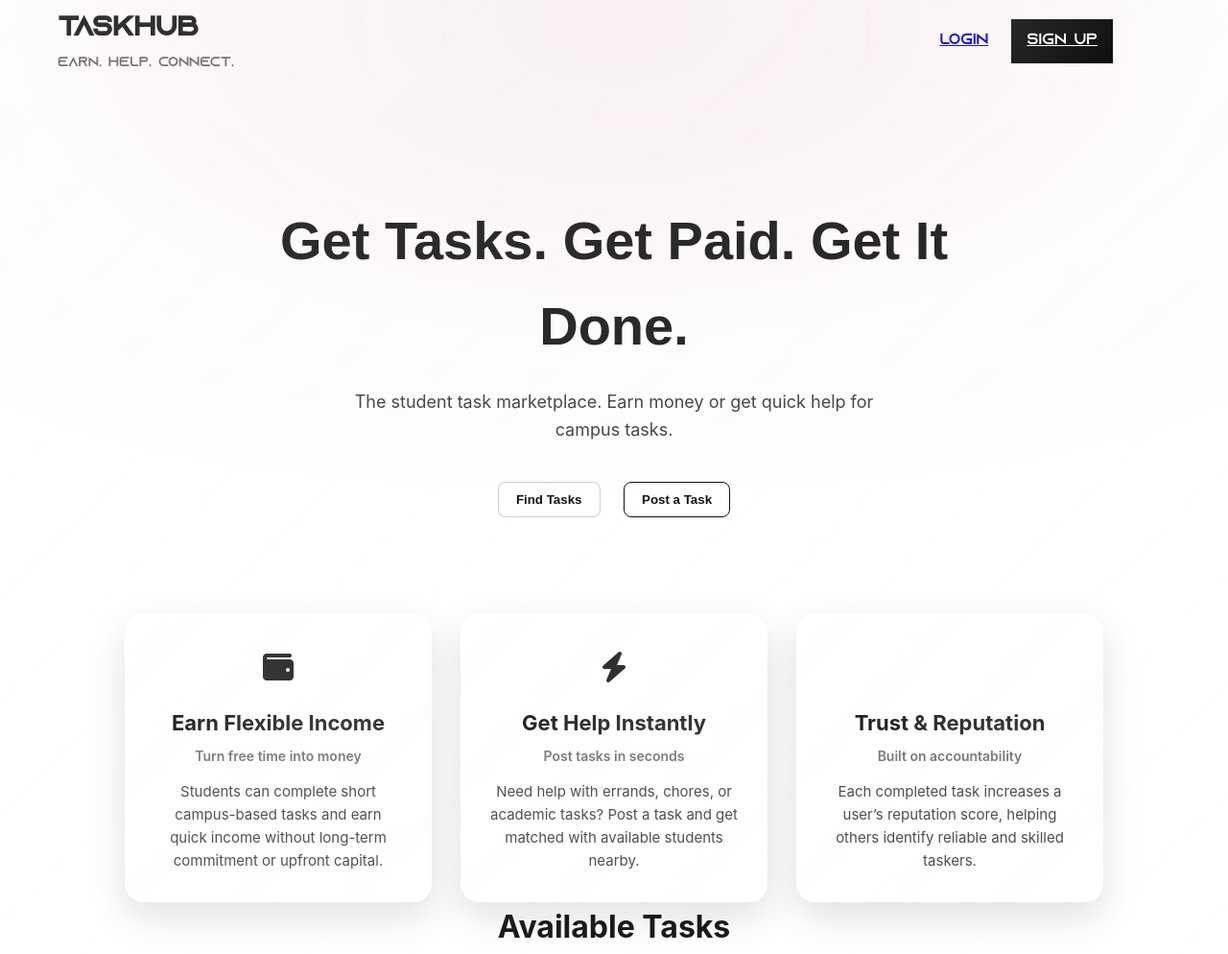
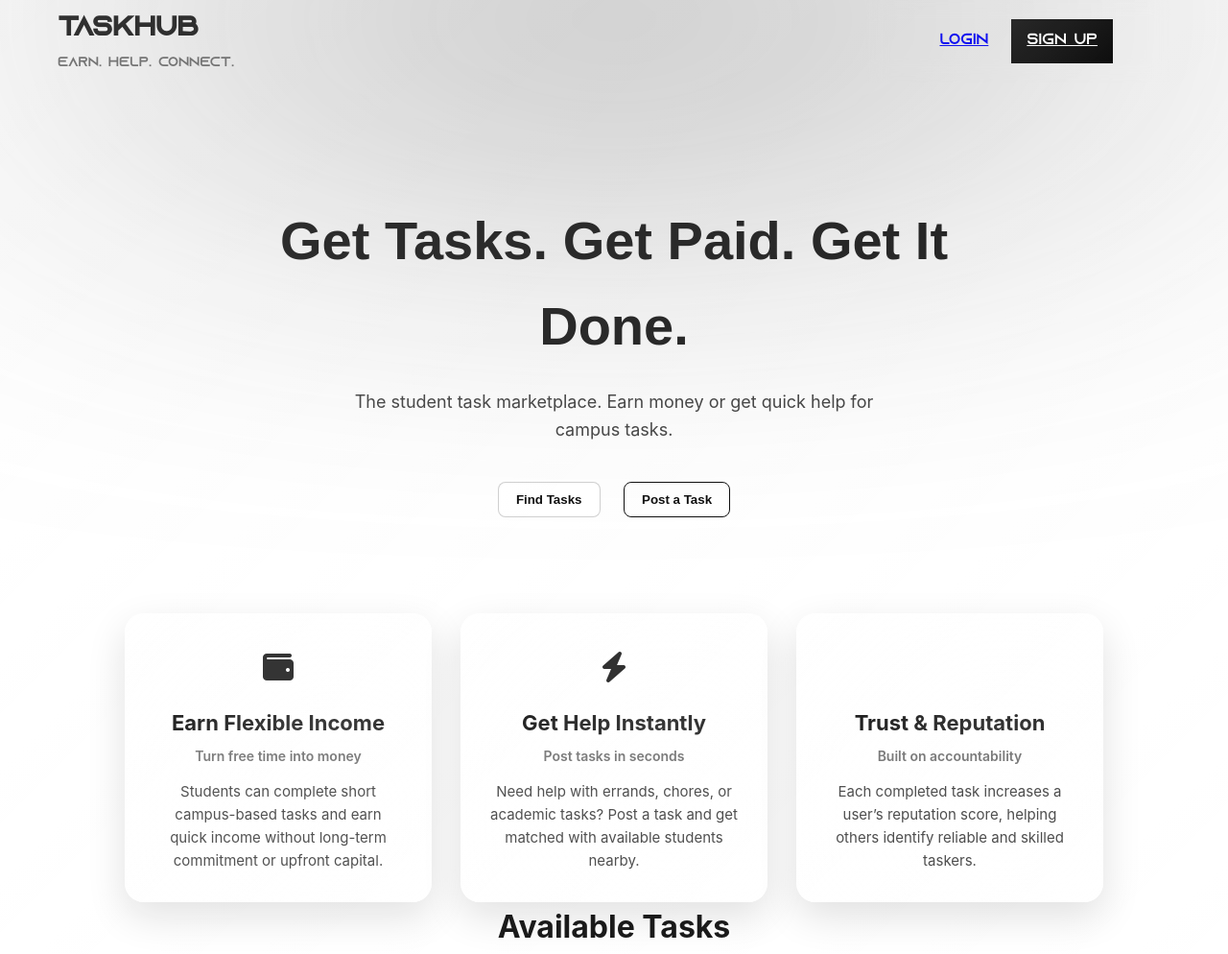
Before and after one commit to Expert-01/taskhub, a plain HTML site: page public/index.html in a window 1280 px wide. Shown: the top 994 px of the page at 96% size. Drawn offline with Linux system fonts and the light colour scheme; some icons are missing; a web font is replaced by a local one.

Commit message:
Update style.css

```diff
--- a/public/style.css
+++ b/public/style.css
@@ -588,6 +588,8 @@ body {
 
 
 
+
+
 body {
     line-height: 1.6;
     color: var(--text-primary);
@@ -597,7 +599,6 @@ body {
 
 }
 
-/* Ensure body is positioned for pseudo-element */
 body {
   position: relative;
   margin: 0;
@@ -606,26 +607,31 @@ body {
   min-height: 100vh;
 }
 
-/* Top ambient semi-circle gradient */
 body::before {
   content: "";
   position: absolute;
-  top: -180px; /* lift above content */
+  top: -180px;
   left: 50%;
-  transform: translateX(-50%) scaleX(1.5); /* wider semi-circle */
-  width: 700px;  /* width of semi-circle */
-  height: 400px; /* height of semi-circle */
+  transform: translateX(-50%) scaleX(1.5);
+  width: 800px;  /* wider */
+  height: 400px; /* taller for more impact */
   background: radial-gradient(
     ellipse at center,
-    rgba(0, 0, 0, 0.15) 0%,
-    rgba(800, 80, 80, 0.1) 40%,
-    rgba(150, 1, 1, 0.05) 70%,
+    rgba(0, 0, 0, 0.5) 0%,       /* much darker center */
+    rgba(60, 60, 60, 0.35) 40%,  /* mid gray */
+    rgba(120, 120, 120, 0.2) 70%,
     transparent 100%
   );
-  filter: blur(140px); /* soft glow */
-  z-index: -1; /* behind all content */
-  pointer-events: none; /* won’t block clicks */
-}
+  filter: blur(150px); /* keeps it soft */
+  z-index: -1;
+  pointer-events: none;
+}
+
+
+
+
+
+
 
 /* ==================== */
 /* Layout */
```
